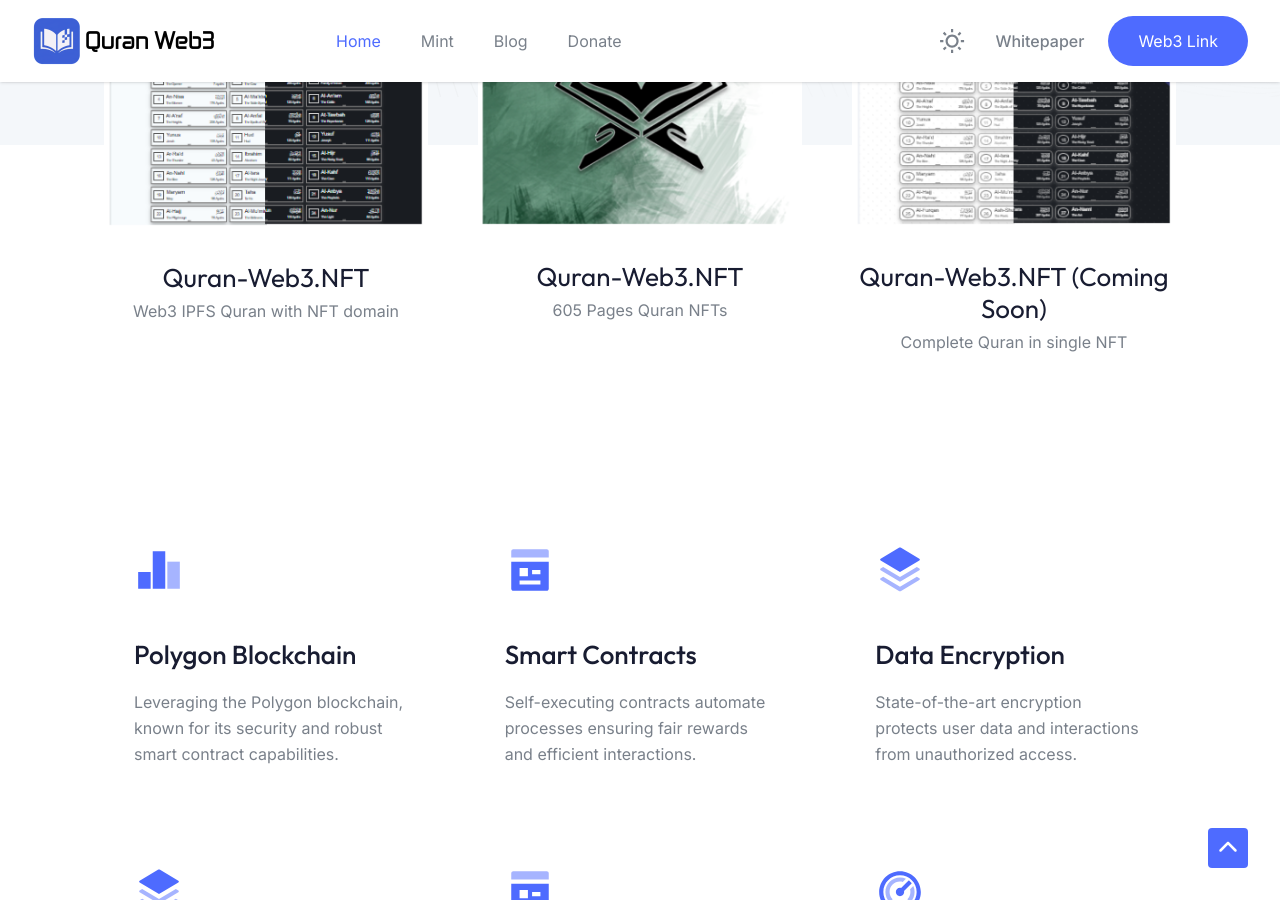
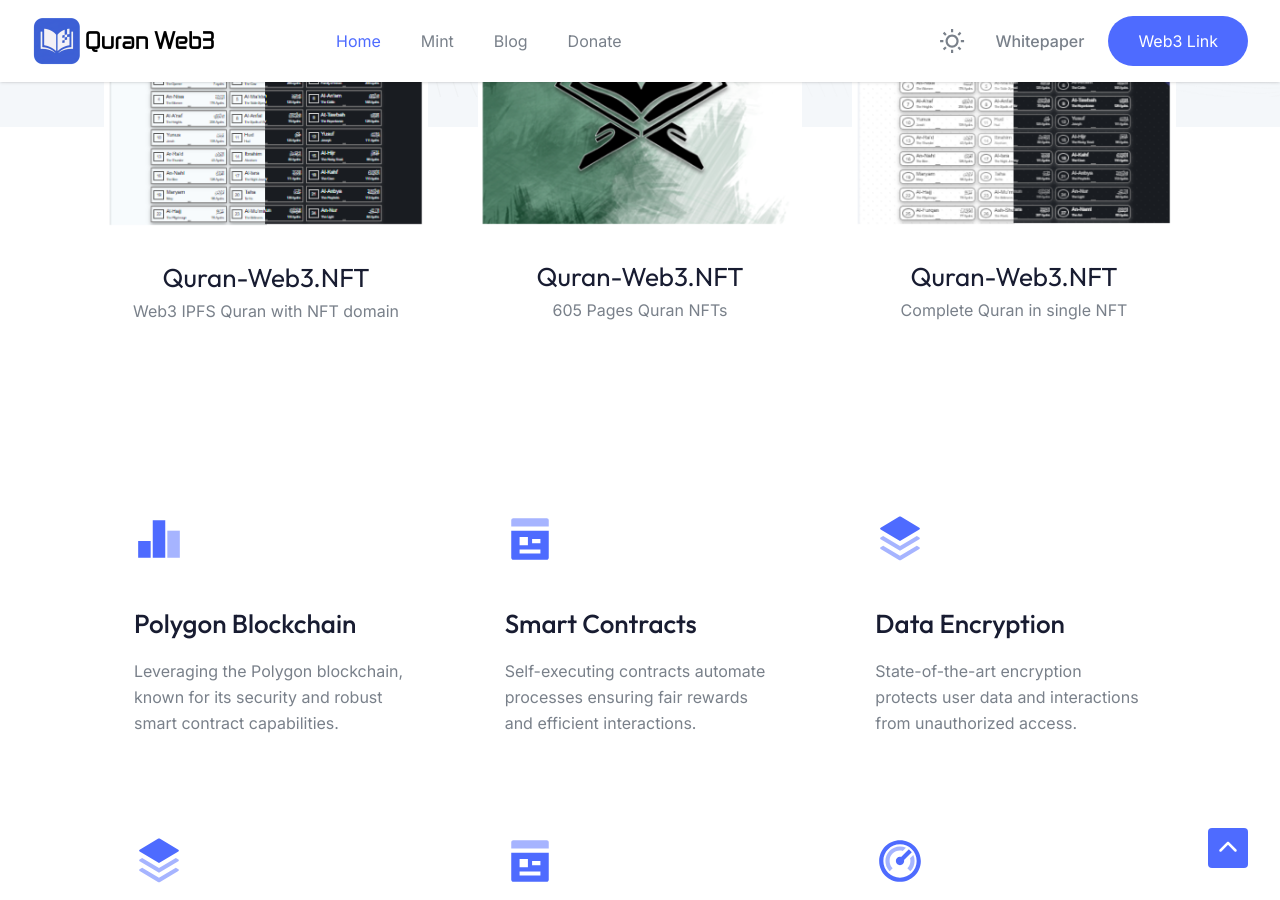
Before and after one commit to quran-web3/quran-web3.github.io, a Jekyll site: the page built from index.html, in a window 1280 px wide and 900 px high, scrolled down 2340 px. Built offline with Jekyll 4.4.1, drawn with Linux system fonts in a browser that asks for light colours.

Commit message:
Update home.html

```diff
--- a/_layouts/home.html
+++ b/_layouts/home.html
@@ -218,7 +218,7 @@
                   </div>
                 </div>
               </div>
-              <h4 class="yj go kk wm ob zb">Quran-Web3.NFT (Coming Soon)</h4>
+              <h4 class="yj go kk wm ob zb">Quran-Web3.NFT</h4>
                    <a href="{{ '/mint.html' | relative_url }}" target="_blank"><p>Complete Quran in single NFT</p></a>
             </div>
           </div>
```
